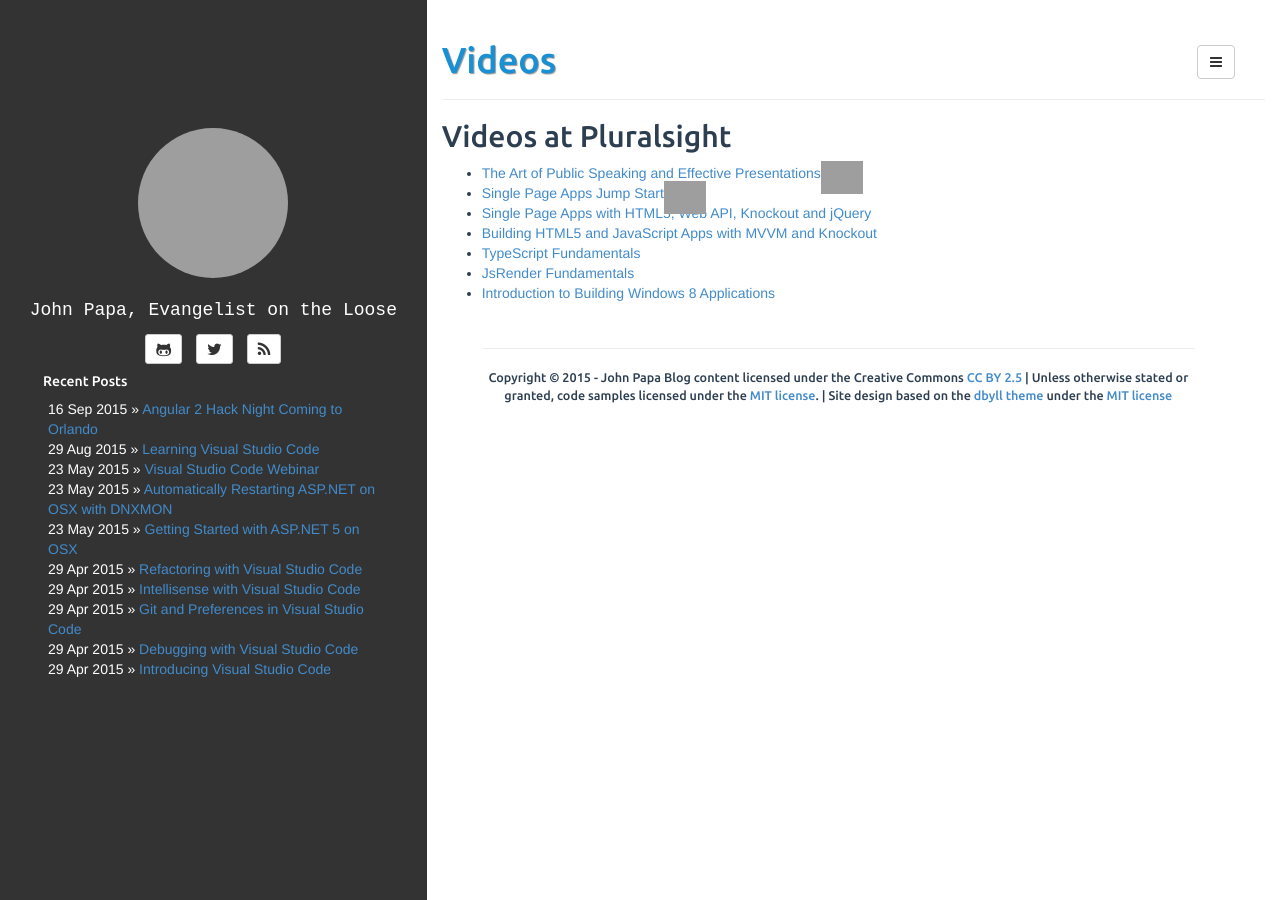
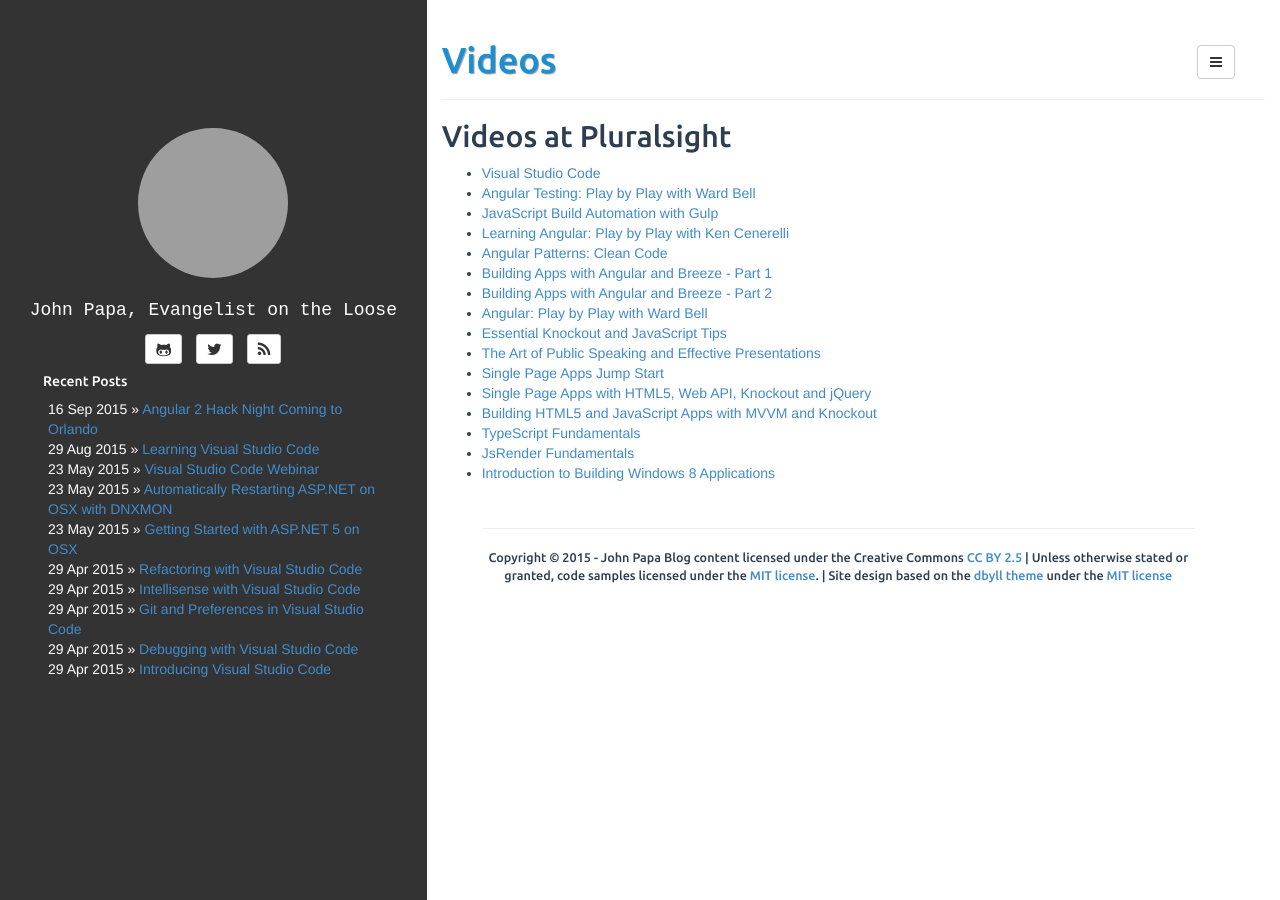
Before and after one commit to sukhdev22/johnpapa.github.io, a Jekyll site: the page built from videos.md, in a window 1280 px wide. Built offline with Jekyll 4.4.1, drawn with Linux system fonts in a browser that asks for light colours; grey boxes are pictures that could not be loaded.

Commit message:
added videos

```diff
--- a/videos.md
+++ b/videos.md
@@ -4,13 +4,21 @@
 permalink: /videos/
 ---
 
-<h2>Videos at Pluralsight</h2>
-<ul>
-        <li><a href="http://jpapa.me/artspeaking" target="_blank">The Art of Public Speaking and Effective Presentations</a><img class=" wp-image-12011 alignnone" style="border: 0px; position: absolute; margin: -2px 0 0 0;" alt="new" src="http://www.johnpapa.net/wp-content/uploads/2012/12/new.png" width="42" height="33" /></li>
-        <li><a href="http://jpapa.me/spajsps" target="_blank">Single Page Apps Jump Start</a><img class=" wp-image-12011 alignnone" style="border: 0px; position: absolute; margin: -2px 0 0 0;" alt="new" src="http://www.johnpapa.net/wp-content/uploads/2012/12/new.png" width="42" height="33" /></li>
-	<li><a href="http://jpapa.me/spaps" target="_blank">Single Page Apps with HTML5, Web API, Knockout and jQuery</a></li>
-	<li><a href="http://jpapa.me/komvvm" target="_blank">Building HTML5 and JavaScript Apps with MVVM and Knockout</a></li>
-	<li><a href="http://jpapa.me/typescript101" target="_blank">TypeScript Fundamentals</a></li>
-	<li><a href="http://jpapa.me/jsrenderps" target="_blank">JsRender Fundamentals</a></li>
-	<li><a href="http://jpapa.me/Win8IntroPS" target="_blank">Introduction to Building Windows 8 Applications</a></li>
-</ul>
+##Videos at Pluralsight
+
+- [Visual Studio Code](http://jpapa.me/vscodecourse)
+- [Angular Testing: Play by Play with Ward Bell](http://jpapa.me/pbptesting)
+- [JavaScript Build Automation with Gulp](http://jpapa.me/gulpps)
+- [Learning Angular: Play by Play with Ken Cenerelli](http://jpapa.me/pbpken)
+- [Angular Patterns: Clean Code](http://jpapa.me/ngclean)
+- [Building Apps with Angular and Breeze - Part 1](http://jpapa.me/spangz1)
+- [Building Apps with Angular and Breeze - Part 2](http://jpapa.me/spangz2)
+- [Angular: Play by Play with Ward Bell](http://jpapa.me/pbpngdesign)
+- [Essential Knockout and JavaScript Tips](http://jpapa.me/kotips)
+- [The Art of Public Speaking and Effective Presentations](http://jpapa.me/artspeaking)
+- [Single Page Apps Jump Start](http://jpapa.me/spajsps)
+- [Single Page Apps with HTML5, Web API, Knockout and jQuery](http://jpapa.me/spaps)
+- [Building HTML5 and JavaScript Apps with MVVM and Knockout](http://jpapa.me/komvvm)
+- [TypeScript Fundamentals](http://jpapa.me/typescript101)
+- [JsRender Fundamentals](http://jpapa.me/jsrenderps)
+- [Introduction to Building Windows 8 Applications](http://jpapa.me/Win8IntroPS)
```
